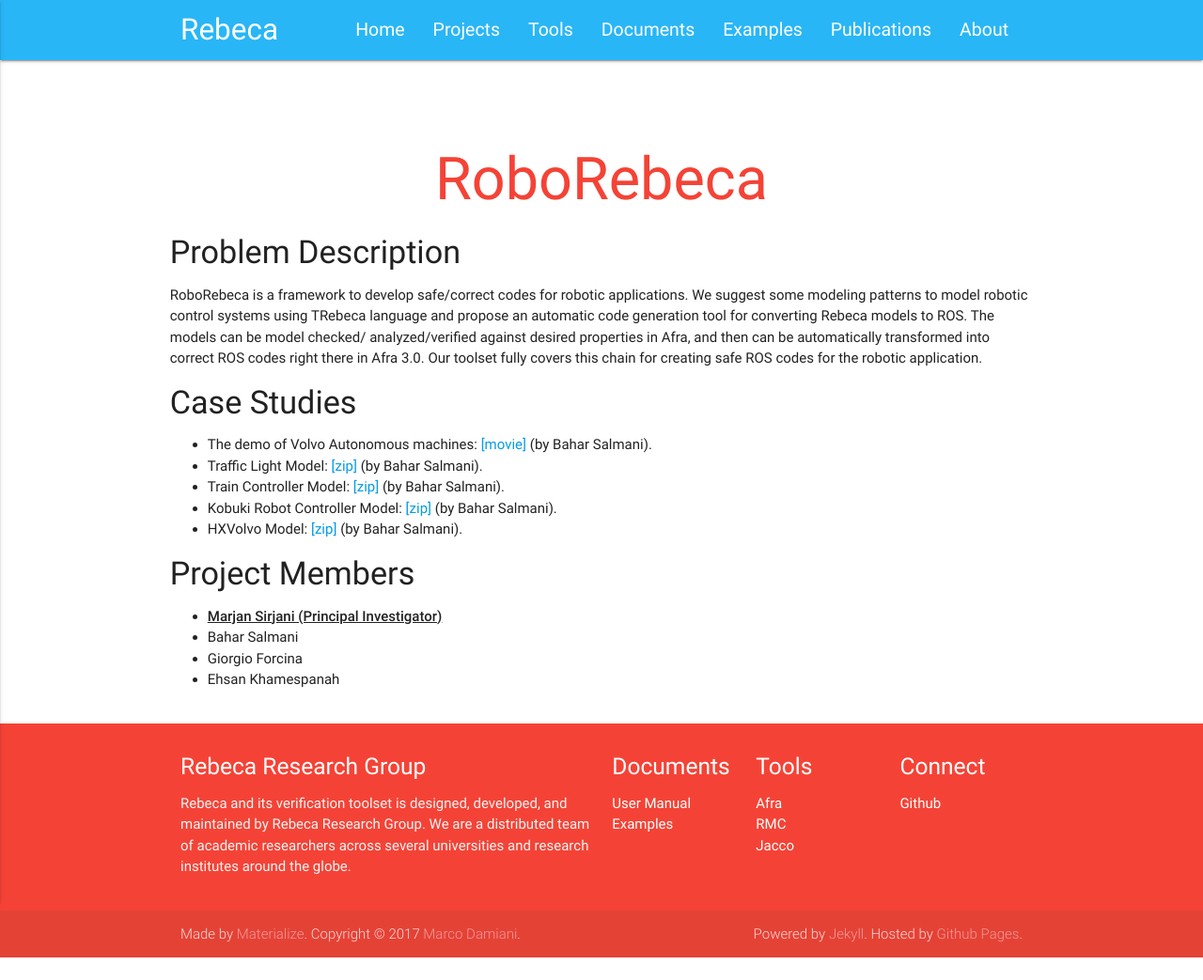
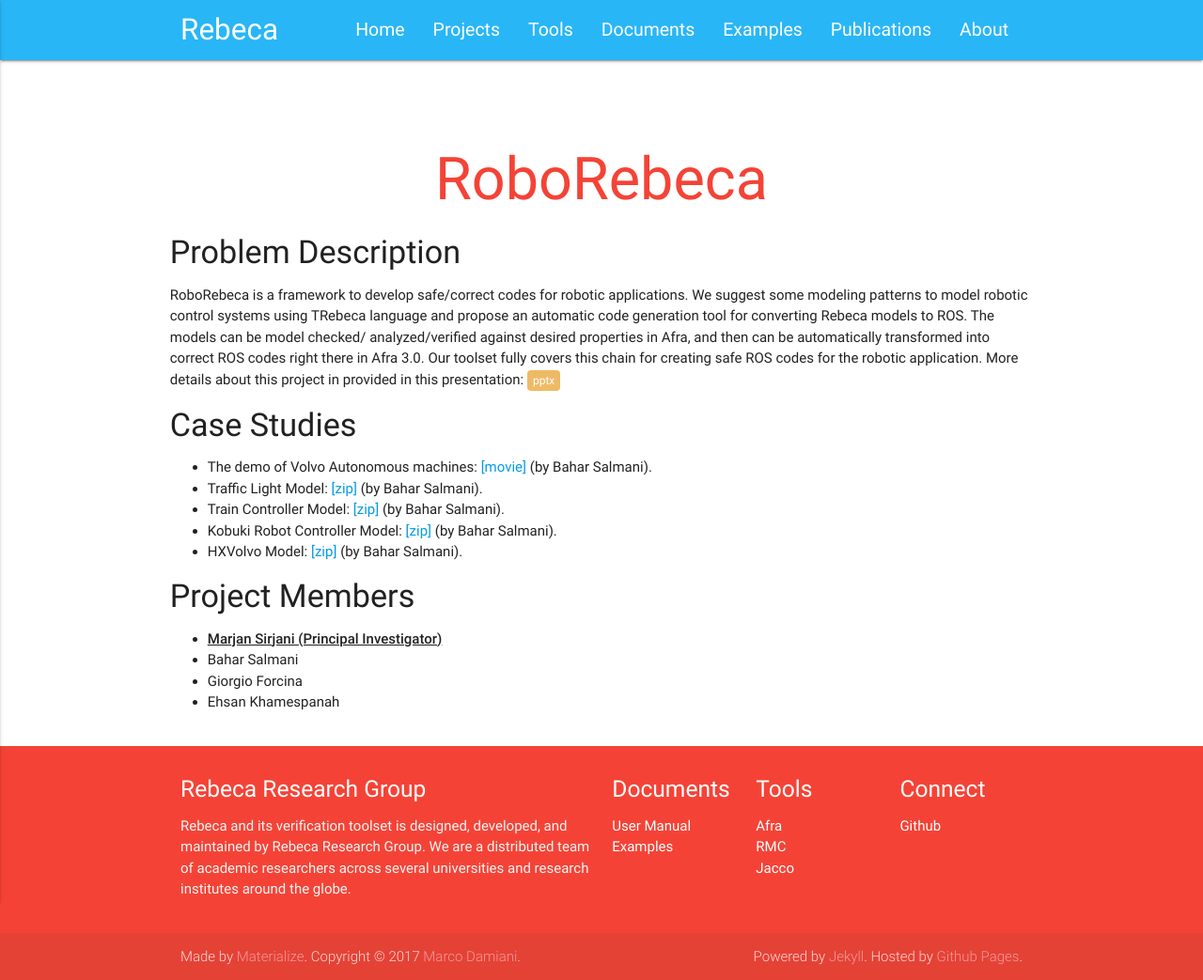
Before and after one commit to rebeca-lang/rebeca-lang.github.io, a Jekyll site: the page built from projects/RoboRebeca.md, in a window 1280 px wide. Shown: the whole page at 94% size. Built offline with Jekyll 4.4.1, drawn with Linux system fonts in a browser that asks for light colours; before the commit the page ends 1019 px from its top, so only the background shows below that.

Commit message:
Two presentations for AdaptiveFlow and RoboRebeca projects are added.

```diff
--- a/projects/RoboRebeca.md
+++ b/projects/RoboRebeca.md
@@ -9,6 +9,8 @@ permalink: /allprojects/RoboRebeca
 RoboRebeca is a framework to develop safe/correct codes for robotic applications. We suggest some modeling patterns to model robotic control systems using TRebeca language and propose an automatic code generation tool for converting Rebeca models to ROS.
 The models can be model checked/ analyzed/verified against desired properties in Afra, and then can be automatically transformed into correct ROS codes right there in Afra 3.0.
 Our toolset fully covers this chain for creating safe ROS codes for the robotic application.
+More details about this project in provided in this presentation: <a class="link link_presentation" href="/assets/projects/RoboRebeca/RoboRebeca.pptx">pptx</a>
+
 
 #### Case Studies
 * The demo of Volvo Autonomous machines: [ [movie] ](/assets/projects/RoboRebeca/automaticConversionChain.mp4) (by Bahar Salmani).
```
Also changed, not shown: projects/AdaptiveFlow.md (+2 -0 lines), 2 other files.
